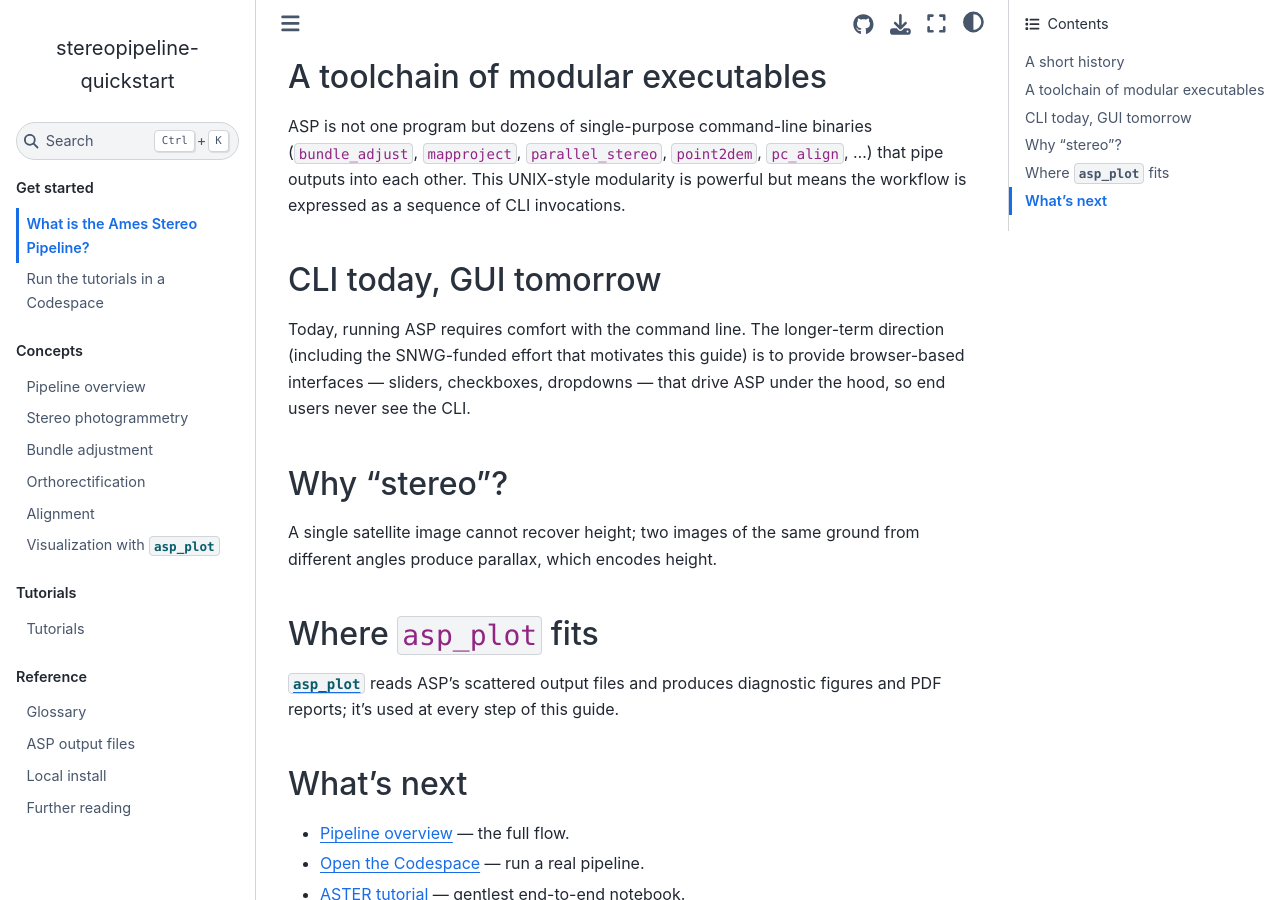
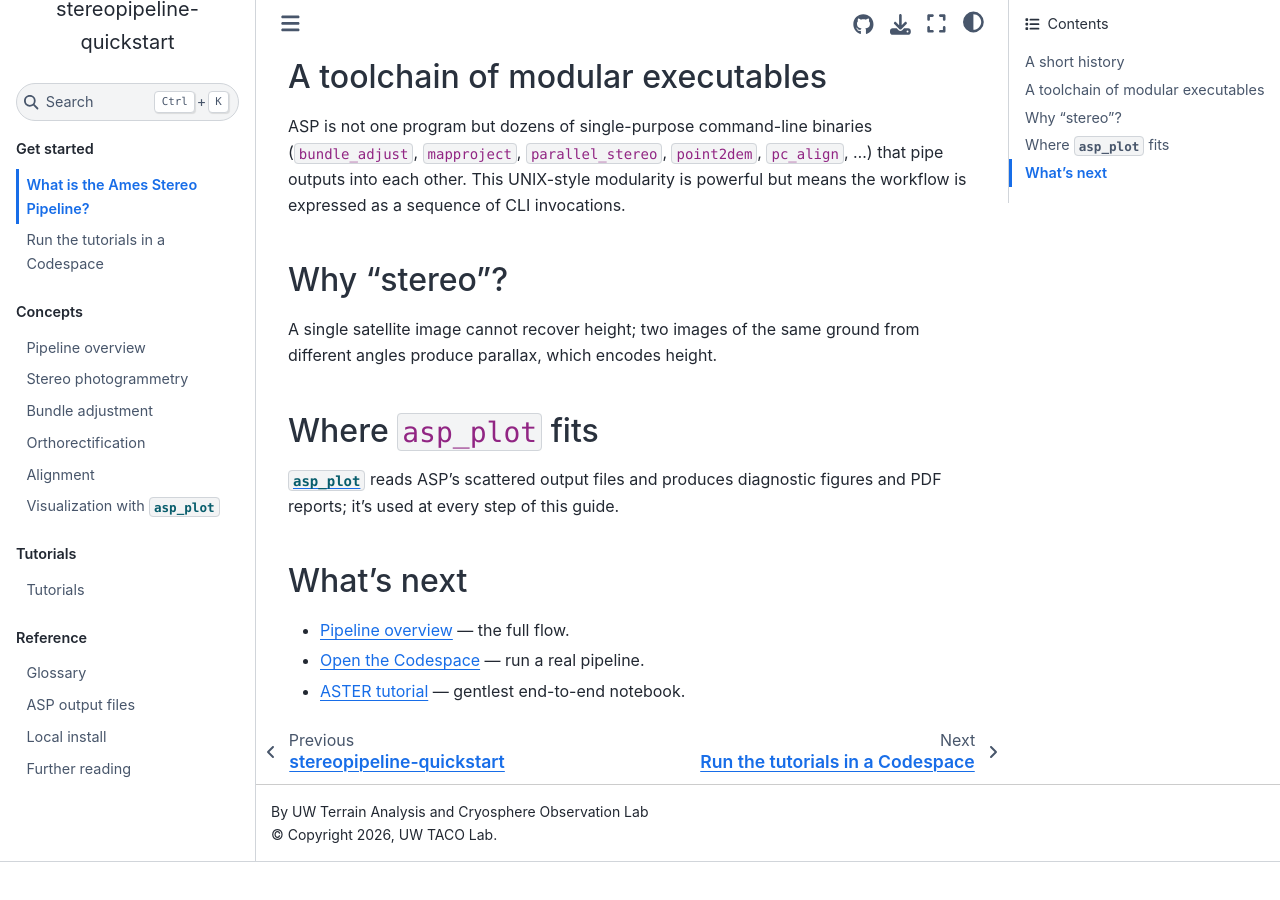
Before and after one commit to uw-cryo/stereopipeline-quickstart, a Sphinx documentation site: the page built from docs/start/what-is-asp.md, in a window 1280 px wide and 900 px high, scrolled down 561 px. Built offline with Sphinx 7.4.7 and the Sphinx Book theme 1.1.4, drawn with Linux system fonts in a browser that asks for light colours; pages that are not in the unit, such as notebooks, are missing from menus; after the commit the page ends 1423 px from its top, so only the background shows below that.

Commit message:
Drop CLI-vs-GUI section from what-is-asp

```diff
--- a/docs/start/what-is-asp.md
+++ b/docs/start/what-is-asp.md
@@ -19,12 +19,6 @@ ASP began at NASA Ames in the late 2000s for planetary stereo (Mars, Moon) and g
 
 ASP is not one program but dozens of single-purpose command-line binaries (`bundle_adjust`, `mapproject`, `parallel_stereo`, `point2dem`, `pc_align`, ...) that pipe outputs into each other. This UNIX-style modularity is powerful but means the workflow is expressed as a sequence of CLI invocations.
 
-## CLI today, GUI tomorrow
-
-<!-- FIGURE IDEA: side-by-side mockup — left panel shows a terminal with a long parallel_stereo invocation; right panel shows a browser-based form with the same parameters as labeled sliders/dropdowns/checkboxes. Same end result, different interface. -->
-
-Today, running ASP requires comfort with the command line. The longer-term direction (including the SNWG-funded effort that motivates this guide) is to provide browser-based interfaces — sliders, checkboxes, dropdowns — that drive ASP under the hood, so end users never see the CLI.
-
 ## Why "stereo"?
 
 <!-- FIGURE IDEA: classic two-camera parallax diagram — a tall feature (mountain or building) seen from two satellite positions, with rays from each camera converging on the feature. Pixel positions on each sensor offset by an amount proportional to height. Caption emphasizes "parallax encodes height". -->
```
